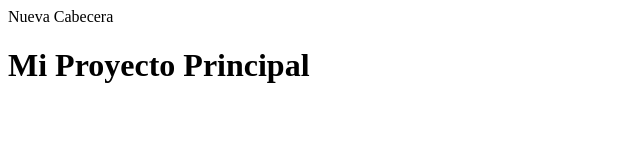
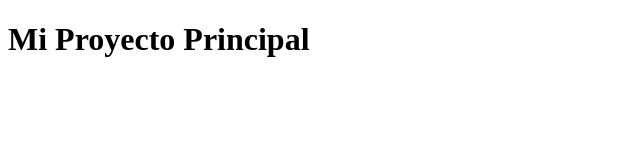
Before and after one commit to carlosantiz94-prog/proyecto-github-N, a plain HTML site: page index.html in a window 1280 px wide. Shown: the whole page, without its empty margins (0-640 px from the left). Drawn offline with Linux system fonts and the light colour scheme.

Commit message:
Merge branch 'feature/cabecera

```diff
--- a/index.html
+++ b/index.html
@@ -7,7 +7,6 @@
     <title>Document</title>
 </head>
 <body>
-   <header>Nueva Cabecera</header>
     <main>
         <h1>Mi Proyecto Principal</h1>
     </main>
```
